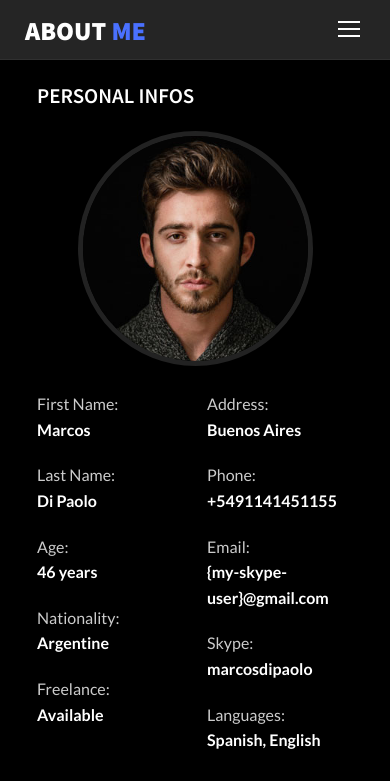
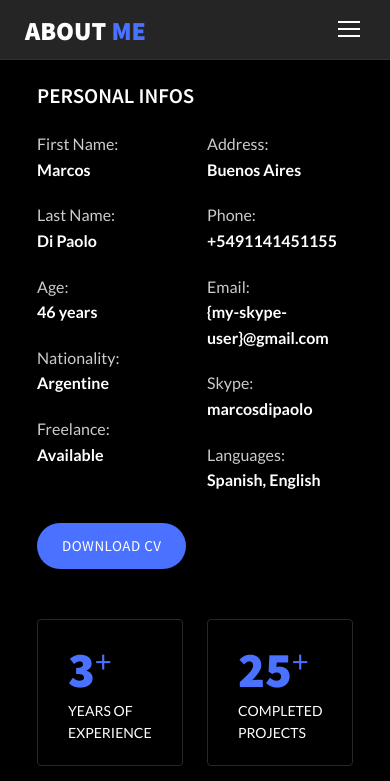
Before and after one commit to marcosdipaolo/marcosdipaolo, a React (Create React App) app: page /about in a window 390 px wide. Shown: the top 781 px of the page. Built offline with nearby package versions, Linux system fonts and the light colour scheme; no server answers; a web font is replaced by a local one.

Commit message:
removed mock image from about

```diff
--- a/src/components/pages/About/About.jsx
+++ b/src/components/pages/About/About.jsx
@@ -12,9 +12,9 @@ const About = () => (
       <div className="row">
         <div className="col-12 col-lg-5 col-xl-7">
           <h3 className="col-12 text-upper my-23"><Trans i18nKey="pages.about.personalInfos" /></h3>
-          <div className="image-container col-12 d-block d-sm-none px-10 mb-25">
-            <img src="/images/portrait-mobile.jpg" alt="" />
-          </div>
+          {/* <div className="image-container col-12 d-block d-sm-none px-10 mb-25"> */}
+          {/*  <img src="/images/portrait-mobile.jpg" alt="" /> */}
+          {/* </div> */}
           <ProfileData />
         </div>
         <Achievements />
```
